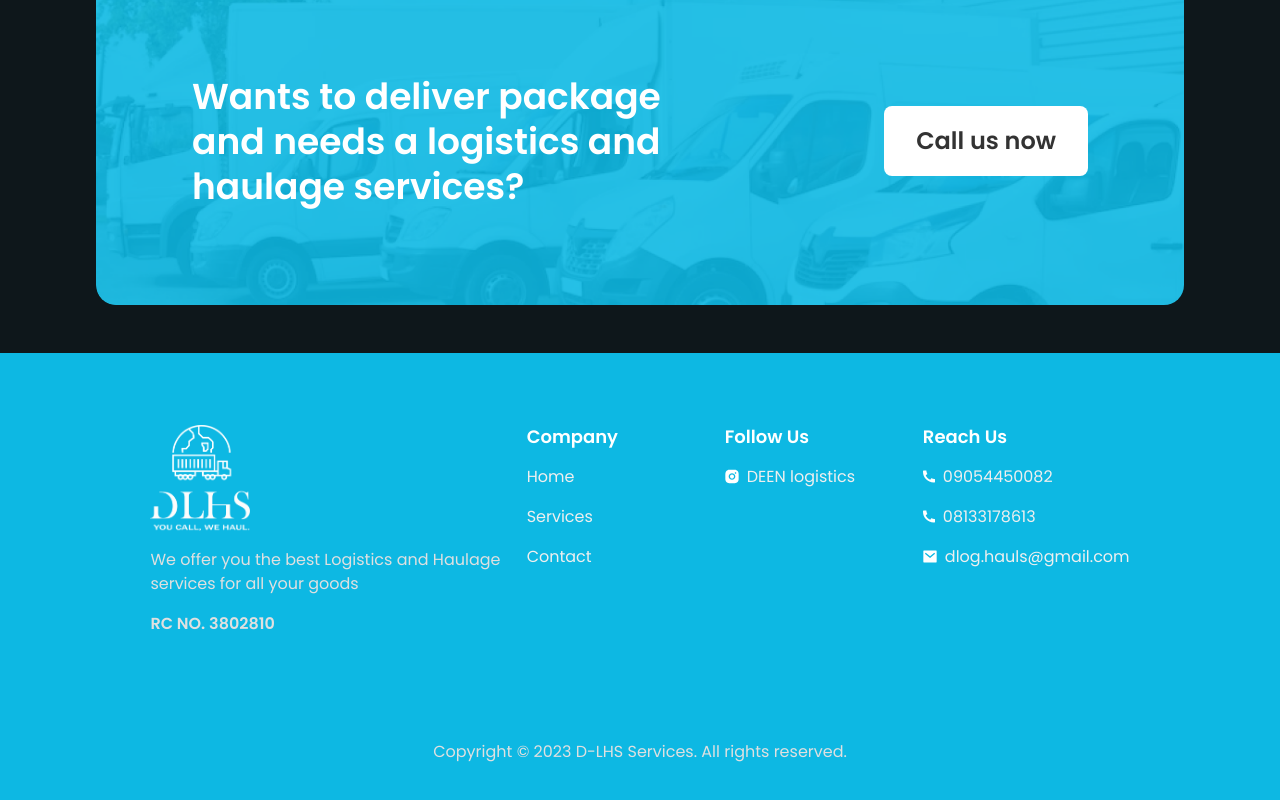
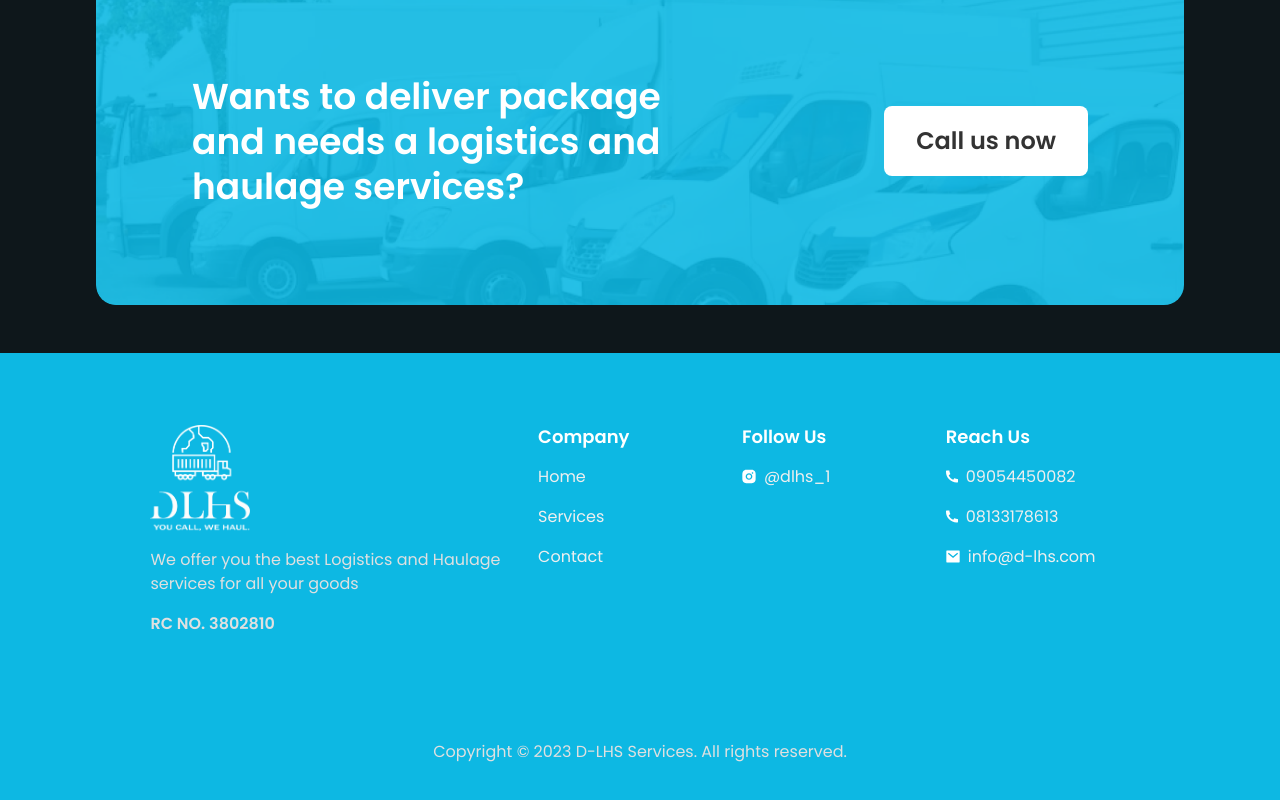
Before and after one commit to Vicopem01/deen, a Next.js app: page / in a window 1280 px wide. Shown: the part 1844-2644 px from the top of the page. Built offline with nearby package versions, Linux system fonts and the light colour scheme.

Commit message:
Update: Added company mail

```diff
--- a/components/UI/Footer.jsx
+++ b/components/UI/Footer.jsx
@@ -60,7 +60,7 @@ const Footer = ({ footerRef, headerRef, serviceRef }) => {
               href="https://www.instagram.com/dlhs_1/?igshid=YmMyMTA2M2Y%3D"
             >
               <Instagram />
-              DEEN logistics
+              @dlhs_1
             </a>
             {/* <a className="block text-white-100 flex items-center gap-2">
               <Facebook />
@@ -85,10 +85,10 @@ const Footer = ({ footerRef, headerRef, serviceRef }) => {
             </a>
             <a
               className="block text-white-100 flex items-center gap-2"
-              href="mailto:dlog.hauls@gmail.com"
+              href="mailto:info@d-lhs.com"
             >
               <Mail />
-              dlog.hauls@gmail.com
+              info@d-lhs.com
             </a>
           </div>
         </div>
```
